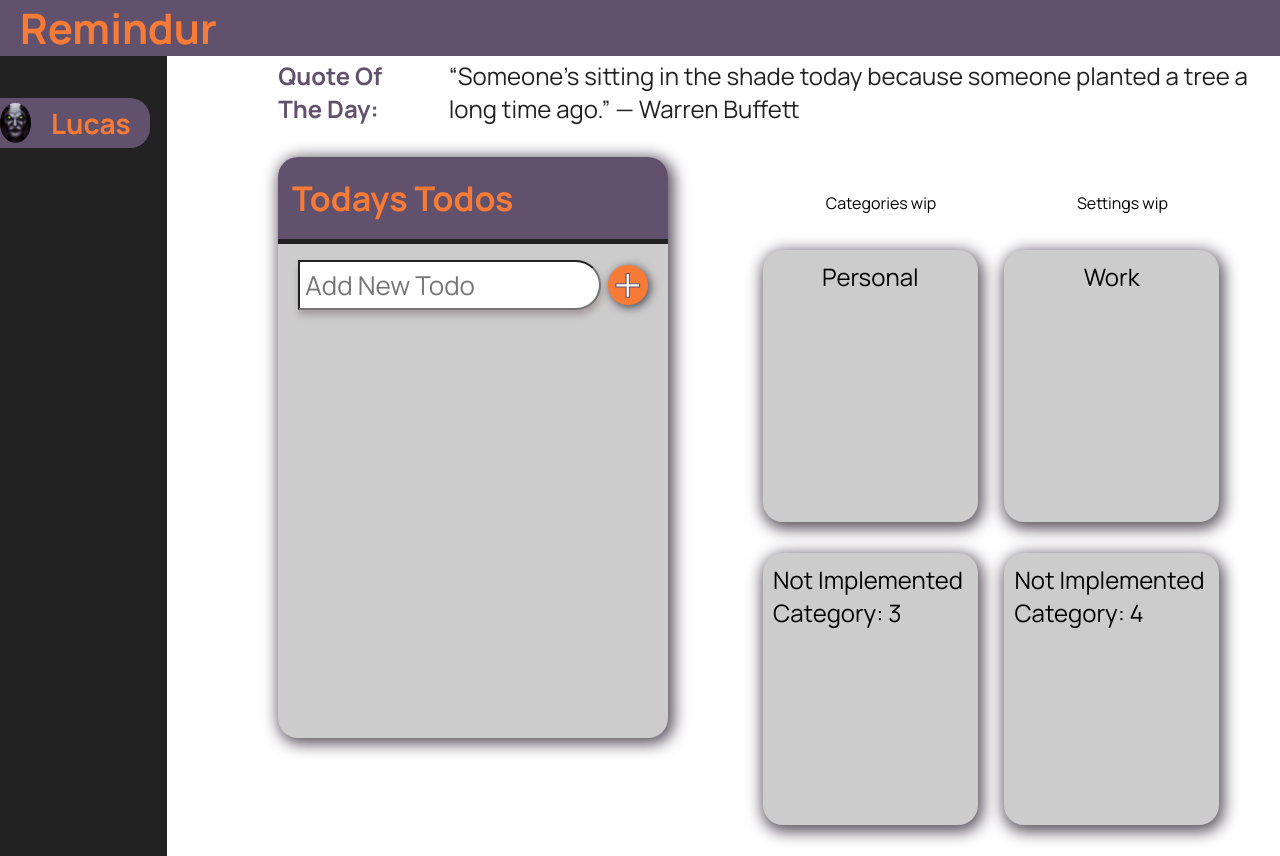
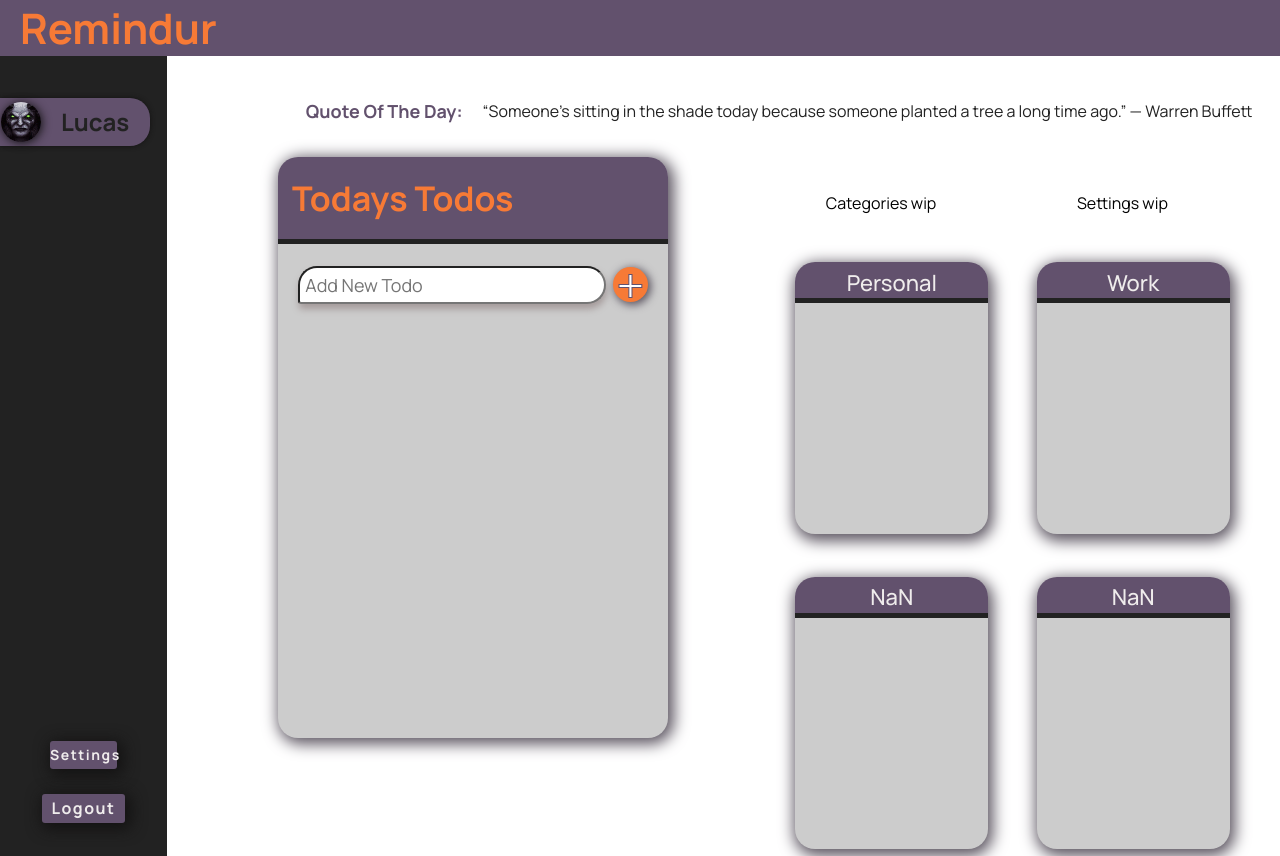
Before and after one commit to LucasFransson/Todo, a plain HTML site: page index.html in a window 1280 px wide. Drawn offline with Linux system fonts and the light colour scheme; no server answers.

Commit message:
CSS update

```diff
--- a/JavaScript/Program/main.js
+++ b/JavaScript/Program/main.js
@@ -11,7 +11,7 @@ const CURRENT_TODO_INPUT = document.getElementById('todays-todo-input');
 // Start of Program
 
 	// ALT 2: Fetch all Todos from DB
-// let todoItems = await TodoRepository.getAllTodoItemsAsync(); // Assign value to object then Read
+// let todoItems = await TodoRepository.getAllTodoItemsAsync();
 
 // todoItems.forEach((item) => ElementBuilder.renderTodoItemElement(item.content,item.isCompleted, CURRENT_TODO.id) // Then Append & Display the Todos
 // );
--- a/index.html
+++ b/index.html
@@ -20,14 +20,25 @@
 		<!-- app-content -->
 		<div class="flex-row-container">
 			<!-- sidebar nav -->
-			<aside id="left-sidebar" class="flex-row-container">
+			<aside id="left-sidebar" class="flex-column-container">
 				<!-- user-profile -->
 				<div id="user-profile" class="flex-row-container">
 					<img id="user-picture" src="photos/dreadlord64.png" />
 					<h4>Lucas</h4>
-					<!-- sidebar content -->
+				</div>
+				<!-- Sidebar Navbar Content -->
+				<div id="sidebar-bottom-div" class="flex-column-container">
+					<!-- Settings btn -->
+					<button id="btn-settings">
+						<span>Settings</span>
+					</button>
+					<!-- Logout btn -->
+					<button id="btn-logout">
+						<span>Logout</span>
+					</button>
 				</div>
 			</aside>
+
 			<main class="flex-column-container">
 				<div id="main-top" >
 					<div id="quote" class="flex-row-container">
@@ -65,12 +76,12 @@
 							<div id="grid-top-left">Categories wip</div>
 							<div id="grid-top-right">Settings wip</div>
 							<!-- Todo Category Card-->
-							<div class="todo-group-card">
-								<p>Personal</p>
+							<div class="todo-group-card flex-column-container">
+								<div id="group-card-title"><p>Personal</p></div>
 							</div>
-							<div class="todo-group-card"><p>Work</p></div>
-							<div class="todo-group-card"><p>Not Implemented Category: 3</p></div>
-							<div class="todo-group-card"><p>Not Implemented Category: 4</p></div>
+							<div class="todo-group-card flex-column-container"><div id="group-card-title"><p>Work</p></div></div>
+							<div class="todo-group-card flex-column-container"><div id="group-card-title"><p>NaN</p></div></div>
+							<div class="todo-group-card flex-column-container"><div id="group-card-title"><p>NaN</p></div></div>
 						</div>
 					</aside>
 				</div>
--- a/style.css
+++ b/style.css
@@ -6,11 +6,12 @@
 }
 :root {
 	--white: #ffffff;
-	--white-shade:#efecec;
+	--white-shade: #efecec;
 	--gray: #cccccc;
 	--gray-shade: #a59b9b;
 	--purple-shade: #5a535f;
 	--black: #222222;
+	--black-shade: #131212;
 	--purple: #62516d;
 	--orange: #f77a36;
 }
@@ -40,14 +41,13 @@ body {
 /* header */
 header {
 	background-color: var(--purple);
-	padding-left:20px;
+	padding-left: 20px;
 	height: 7% !important;
 	align-items: center;
 }
 header > h1 {
 	color: var(--orange);
-	font-size:42px;
-
+	font-size: 42px;
 }
 #logo {
 }
@@ -55,34 +55,74 @@ header > h1 {
 #left-sidebar {
 	background-color: var(--black);
 	width: 15%;
-
+	/* background-color: blue; */
 }
 #user-profile {
 	background-color: var(--purple);
 	border-radius: 0px 20px 20px 0px;
+	box-shadow: 0px 0px 5px 0px var(--black-shade);
 	width: 90%;
-	height: 50px;
+	height: 6%;
 	align-items: center;
 	justify-content: center;
 	margin-top: 25%;
-
 }
 #user-profile > h4 {
-	font-size:28px;
+	font-size: 24px;
 	padding: 20px;
-	color: var(--orange);
+	color: var(--black);
 }
 #user-picture {
 	height: 40px;
 	width: 40px;
 	border-radius: 50%;
+	box-shadow: 1px 1px 10px 0px var(--black-shade);
 }
+
+#sidebar-bottom-div {
+	align-items: center;
+	justify-content: end;
+}
+
+#btn-logout {
+	background-color: var(--purple);
+	color: var(--white-shade);
+	outline: transparent;
+	border: none;
+	border-radius: 3px;
+	box-shadow: 3px 3px 15px 3px var(--black-shade);
+	width: 50%;
+	height: 4%;
+	margin-bottom: 20%;
+	font-size: 16px;
+	font-weight: 600;
+	letter-spacing: 1.5px;
+	cursor: pointer;
+}
+
+#btn-settings {
+	background-color: var(--purple);
+	color: var(--white-shade);
+	outline: transparent;
+	border: none;
+	border-radius: 3px;
+	box-shadow: 3px 3px 15px 3px var(--black-shade);
+	width: 40%;
+	height: 4%;
+	margin-bottom: 15%;
+	font-size: 14px;
+	font-weight: 600;
+	letter-spacing: 1.5px;
+	cursor: pointer;
+}
+
 /* main content */
 #main-top {
 	background-color: var(--white);
 	height: 10%;
 }
 #quote {
+	height: 150%;
 	padding-left: 10%;
 	justify-content: center;
 	align-items: center;
@@ -90,12 +130,12 @@ header > h1 {
 
 #quote > h4 {
 	color: var(--purple);
-	font-size:24px;
-	padding-right:20px;
+	font-size: 18px;
+	padding-right: 20px;
 }
 
 #quote > p {
-	font-size:24px;
+	font-size: 16px;
 	color: var(--black);
 }
 #main-center {
@@ -109,44 +149,43 @@ header > h1 {
 }
 
 #todays-todo {
-
 	height: 80%;
 	width: 70%;
 	margin-left: 20%;
-	margin-top:5%;
+	margin-top: 5%;
 	background-color: var(--gray);
 	border-radius: 20px;
 	box-shadow: 3px 3px 15px 3px var(--purple-shade);
-	overflow-y:scroll;
+	overflow-y: scroll;
 }
 #todays-todo > div {
 	justify-content: space-between;
-	padding-left:3.5%;
-	padding-right:5.5%;
+	padding-left: 3.5%;
+	padding-right: 5.5%;
 }
 
 #todays-todo > div > p {
-	width:100%;
+	width: 100%;
 	justify-self: left !important;
 }
 
 #todays-todo-title {
-	background-color:var(--purple);
-	border-radius:15px 15px 0px 0px;
-	height:15%;
+	background-color: var(--purple);
+	border-radius: 15px 15px 0px 0px;
+	height: 15%;
 	justify-content: center;
 	align-items: center;
 	border-bottom: 5px solid var(--black);
 }
-#todays-todo h2{
-	font-size:34px;
-	color:var(--orange);
+#todays-todo h2 {
+	font-size: 34px;
+	color: var(--orange);
 }
 
 #todays-todo .add-todo {
 	height: 10%;
 	margin-top: 3%;
-	margin-bottom:2%;
+	margin-bottom: 2%;
 	padding: 20px;
 	align-items: center;
 	justify-content: center;
@@ -154,9 +193,9 @@ header > h1 {
 #todays-todo .add-todo input {
 	width: 100%;
 	padding: 5px;
-	font-size:26px;
+	font-size: 18px;
 	box-shadow: 1px 5px 7px 0px var(--gray-shade);
-	border-radius:0px 25px 25px 0px;
+	border-radius: 25px 25px 25px 4px;
 }
 
 #todays-todo .add-todo button {
@@ -169,7 +208,7 @@ header > h1 {
 	align-items: center;
 	padding: 30px;
 	border-bottom: 1px solid var(--black);
-	font-size:24px;
+	font-size: 24px;
 }
 
 .todo-item > input {
@@ -180,7 +219,7 @@ header > h1 {
 }
 
 .todo-item-checkbox {
-	display:none;
+	display: none;
 }
 
 .checkbox-label {
@@ -191,7 +230,7 @@ header > h1 {
 	height: 18px;
 	background-color: var(--white-shade);
 	border-radius: 100%;
-	border:3px solid var(--purple);
+	border: 3px solid var(--purple);
 	cursor: pointer;
 }
 
@@ -207,23 +246,21 @@ header > h1 {
 }
 
 .todo-item-completed .checkbox-label::before {
-	content: "\2713";
+	content: '\2713';
 	font-size: 28px;
-	font-weight:600;
+	font-weight: 600;
 	margin-bottom: 90%;
-	margin-left:40%;
-	color:var(--orange);
-
+	margin-left: 40%;
+	color: var(--orange);
 }
 
 .todo-item-completed .checkbox-label::after {
-	content: "";
+	content: '';
 	display: block;
 	width: 100%;
 	height: 100%;
 	border-radius: 100%;
 	background-color: var(--purple-shade);
-
 }
 
 .todo-item-completed > p {
@@ -266,18 +303,40 @@ header > h1 {
 }
 
 .todo-group-card {
-	background-color: var(--gray);
+	/* background-color: var(--gray);
 	padding: 10px;
 	height: 17rem;
 	width: 100%;
 	border-radius: 20px;
 	box-shadow: 2px 4px 15px 3px var(--purple-shade);
-	/* border:2px solid var(--gray); */
-	display: flex;
-	justify-content: center;
+
 	margin-right: 10%;
-	cursor:pointer;
-	font-size:24px;
+	cursor: pointer;
+	font-size: 24px; */
+
+	height: 17rem;
+	width: 90%;
+	margin-right: 10%;
+	font-size: 22px;
+	margin-left: 20%;
+	margin-top: 5%;
+	background-color: var(--gray);
+	border-radius: 20px;
+	box-shadow: 2px 4px 15px 3px var(--purple-shade);
+	overflow-y: scroll;
+}
+
+#group-card-title {
+	background-color: red;
+	background-color: var(--purple);
+	border-radius: 15px 15px 0px 0px;
+	height: 15%;
+	text-align: center;
+	font-weight: 500;
+	color: var(--white-shade);
+	border-bottom: 5px solid var(--black);
+	padding: 3%;
+	padding-bottom: 9%;
 }
 
 /* Components */
@@ -289,12 +348,12 @@ header > h1 {
 	background-color: var(--orange);
 	box-shadow: 2px 2px 8px 1px var(--purple-shade);
 	border: transparent;
-	font-size: 52px;
+	font-size: 50px;
 	font-weight: 400;
 	border-radius: 100%;
 	padding: 5px;
-	width: 40px;
-	height: 40px;
+	width: 35px;
+	height: 35px;
 
 	cursor: pointer;
 }
@@ -309,10 +368,9 @@ header > h1 {
 	font-size: 22px;
 	font-weight: 800;
 	cursor: pointer;
-	border:transparent;
+	border: transparent;
 	background-color: transparent;
 	/* position: relative;
 	left:60%; */
 	/* margin-left:50px; */
-
 }
```
Lines whose indentation alone changed are shown as unchanged.
